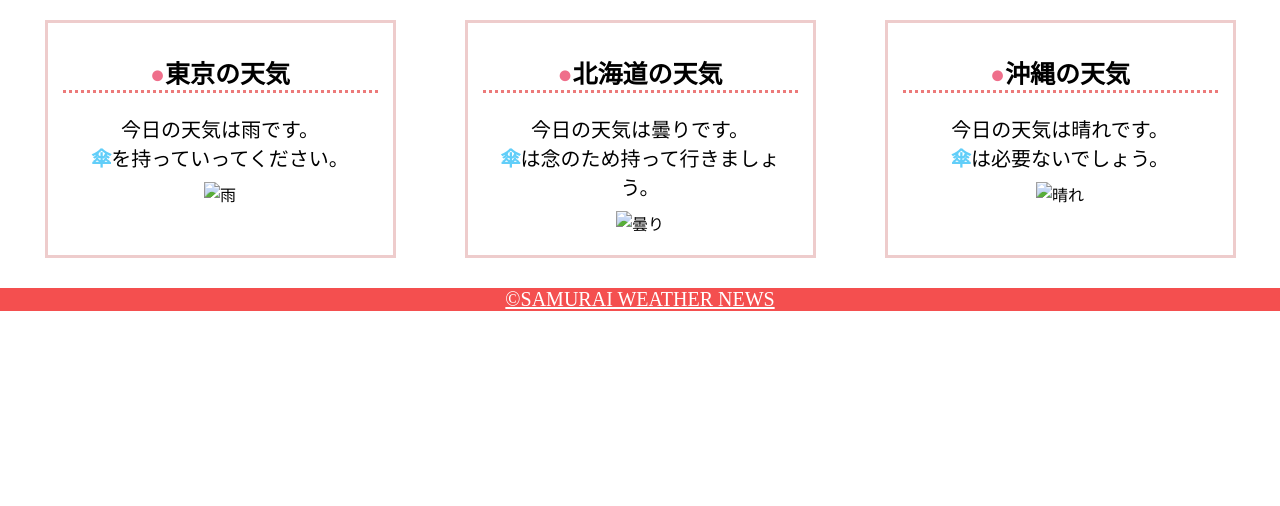
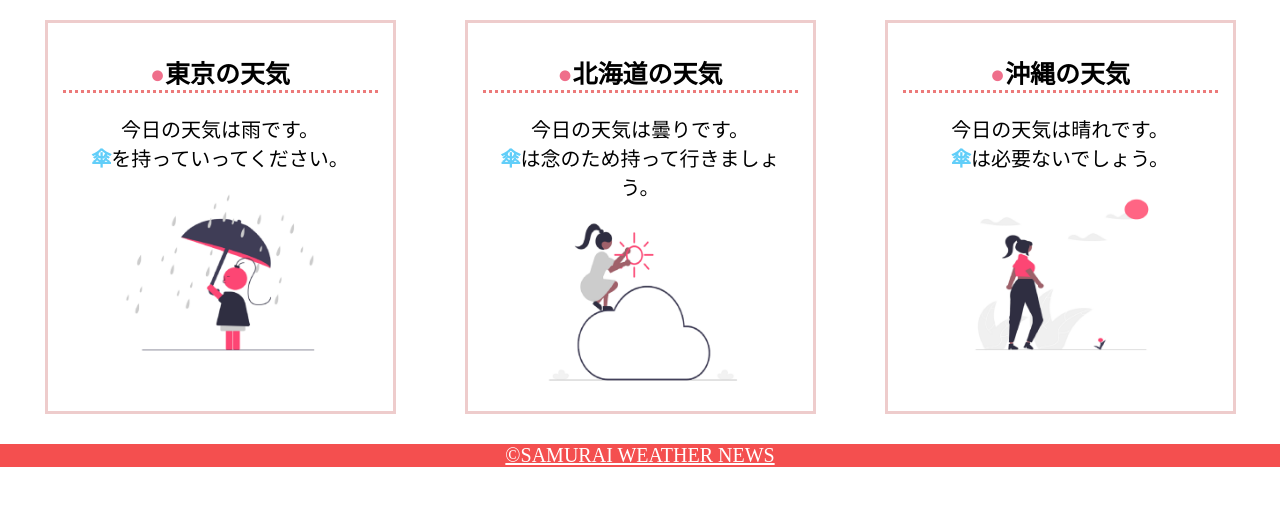
Before and after one commit to yukiho-222/samurai-terakoya, a plain HTML site: page html-css-basic-kadai/kadai_022/kadai_022.html in a window 1280 px wide. Shown: the part 66-572 px from the top of the page. Drawn offline with Linux system fonts and the light colour scheme.

Commit message:
Update kadai_022.html

```diff
--- a/html-css-basic-kadai/kadai_022/kadai_022.html
+++ b/html-css-basic-kadai/kadai_022/kadai_022.html
@@ -18,19 +18,19 @@
                 <h2>東京の天気</h2>
                 <p>今日の天気は雨です。</p>
                 <p>傘を持っていってください。</p>
-                <img src="html-css-basic-kadai/kadai_022/images/rainy.png" alt="雨">
+                <img src="../../kadai_022/images/rainy.png" alt="雨">
             </div>
             <div class="contents">
                 <h2>北海道の天気</h2>
                 <p>今日の天気は曇りです。</p>
                 <p>傘は念のため持って行きましょう。</p>
-                <img src="html-css-basic-kadai/kadai_022/images/cloudy.png" alt="曇り">
+                <img src="../../kadai_022/images/cloudy.png" alt="曇り">
             </div>
             <div class="contents">
                 <h2>沖縄の天気</h2>
                 <p>今日の天気は晴れです。</p>
                 <p>傘は必要ないでしょう。</p>
-                <img src="html-css-basic-kadai/kadai_022/images/sunny.png" alt="晴れ">
+                <img src="../../kadai_022/images/sunny.png" alt="晴れ">
             </div>
         </div>
     </main>
```
